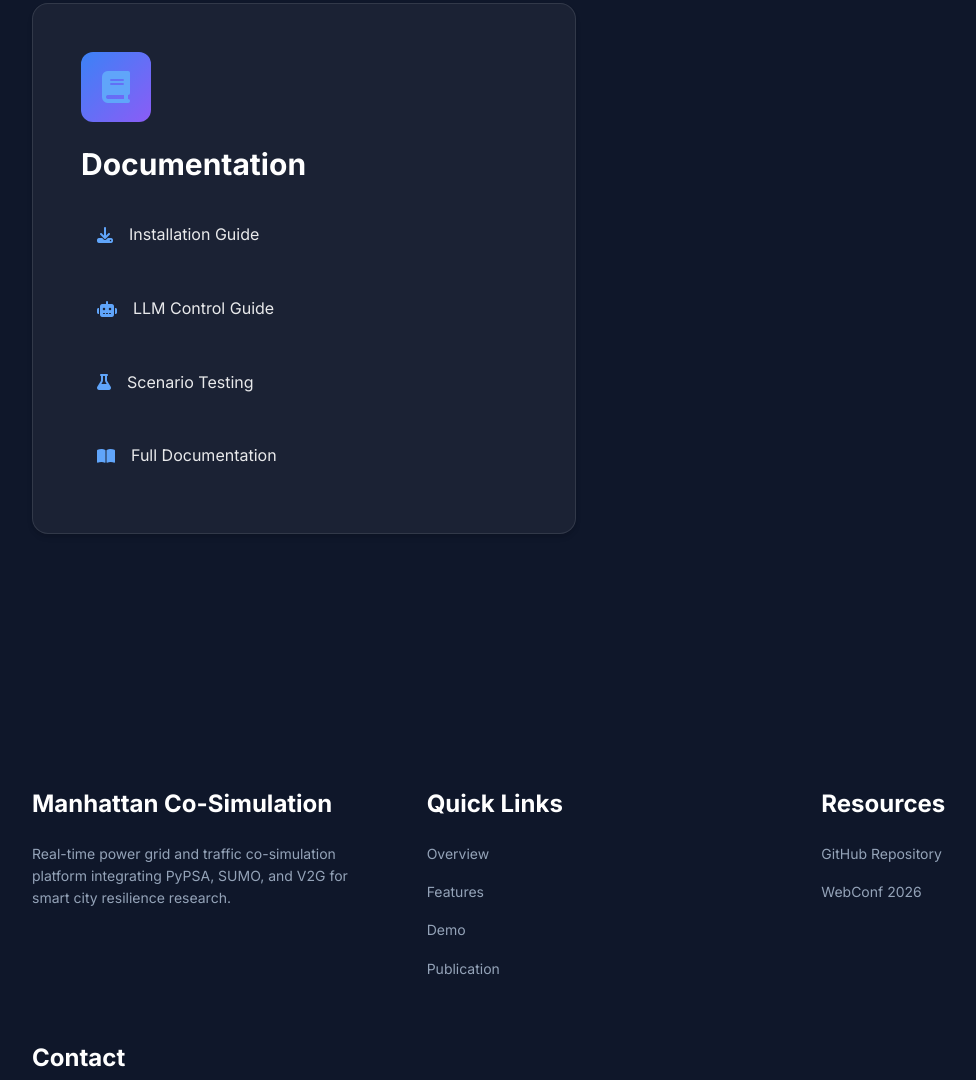
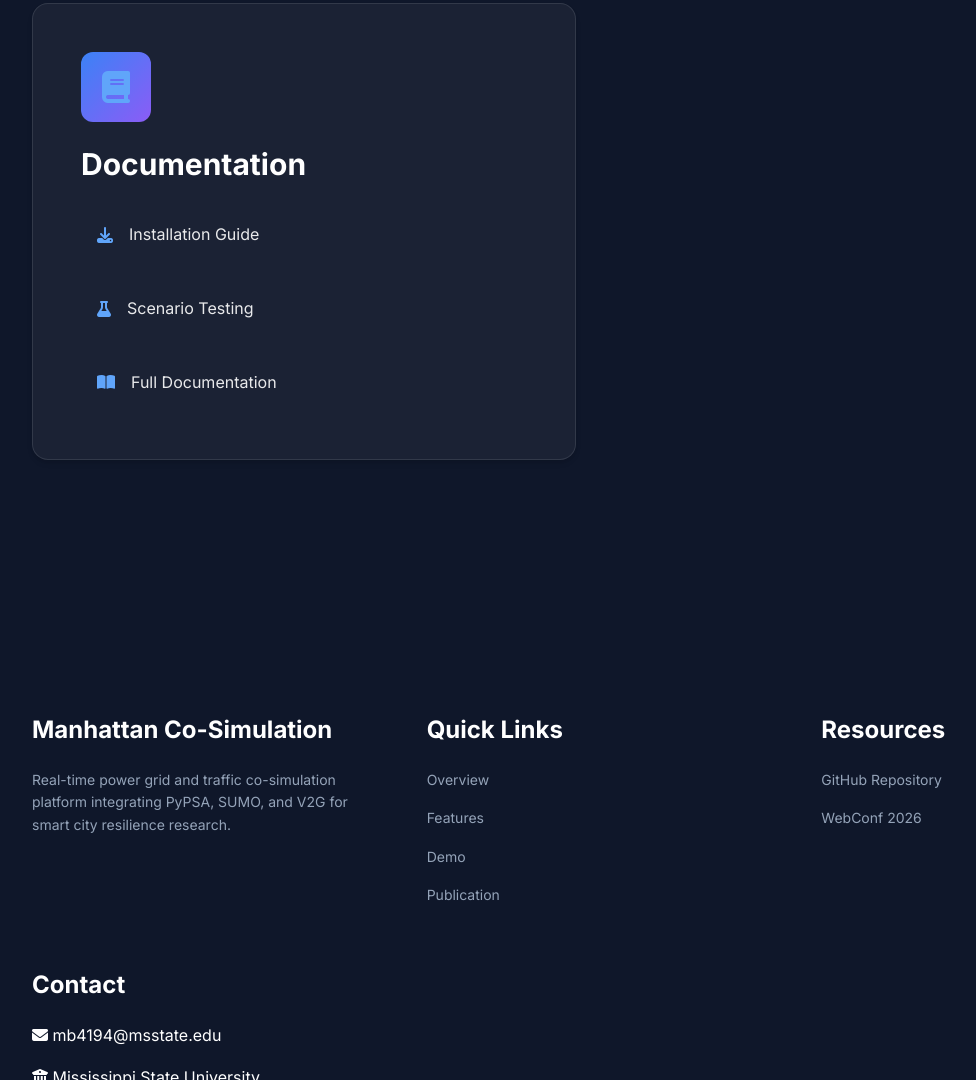
Before and after one commit to XGraph-Team/SumoXPypsa, a plain HTML site: page website/index.html in a window 1280 px wide. Shown: the part 9082-10162 px from the top of the page, without its empty margins (40-1016 px from the left). Drawn offline with Linux system fonts and the light colour scheme.

Commit message:
Update index.html

```diff
--- a/website/index.html
+++ b/website/index.html
@@ -542,10 +542,6 @@
                             <i class="fas fa-download"></i>
                             Installation Guide
                         </a>
-                        <a href="https://github.com/XGraph-Team/SumoXPypsa/tree/main/docs/LLM_SCENARIO_CONTROL_GUIDE.md" target="_blank" class="doc-link">
-                            <i class="fas fa-robot"></i>
-                            LLM Control Guide
-                        </a>
                         <a href="https://github.com/XGraph-Team/SumoXPypsa/tree/main/docs/SCENARIO_TESTING_GUIDE.md" target="_blank" class="doc-link">
                             <i class="fas fa-flask"></i>
                             Scenario Testing
```
